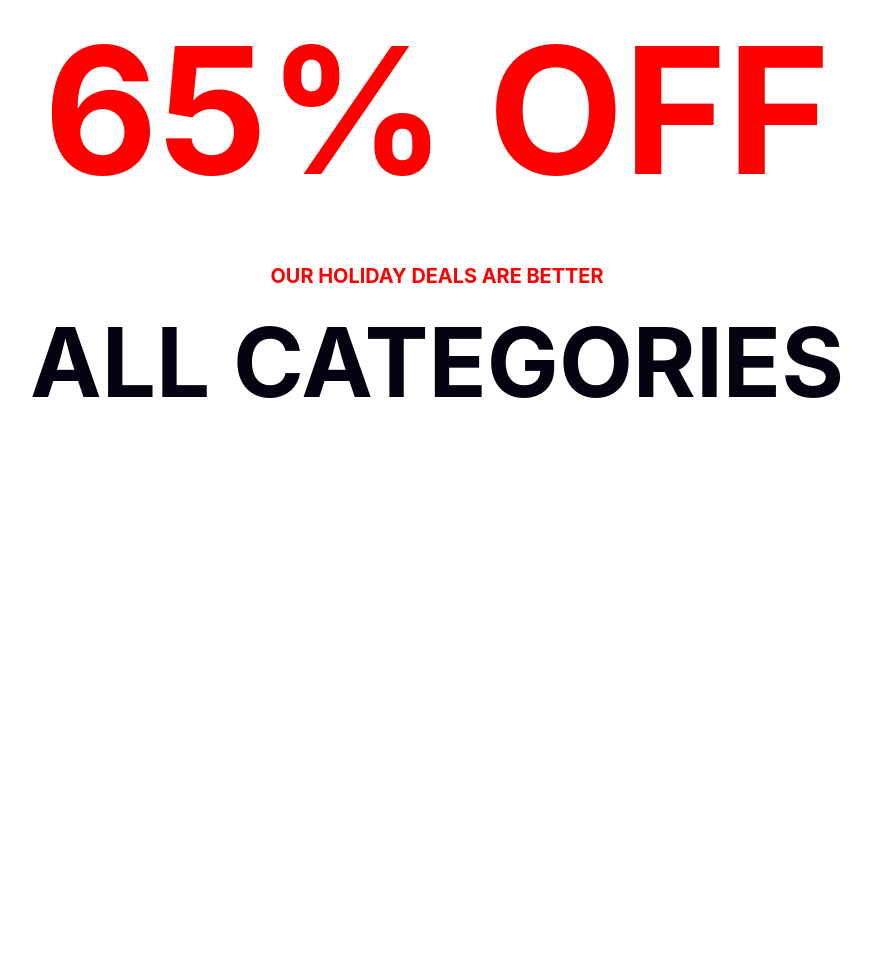
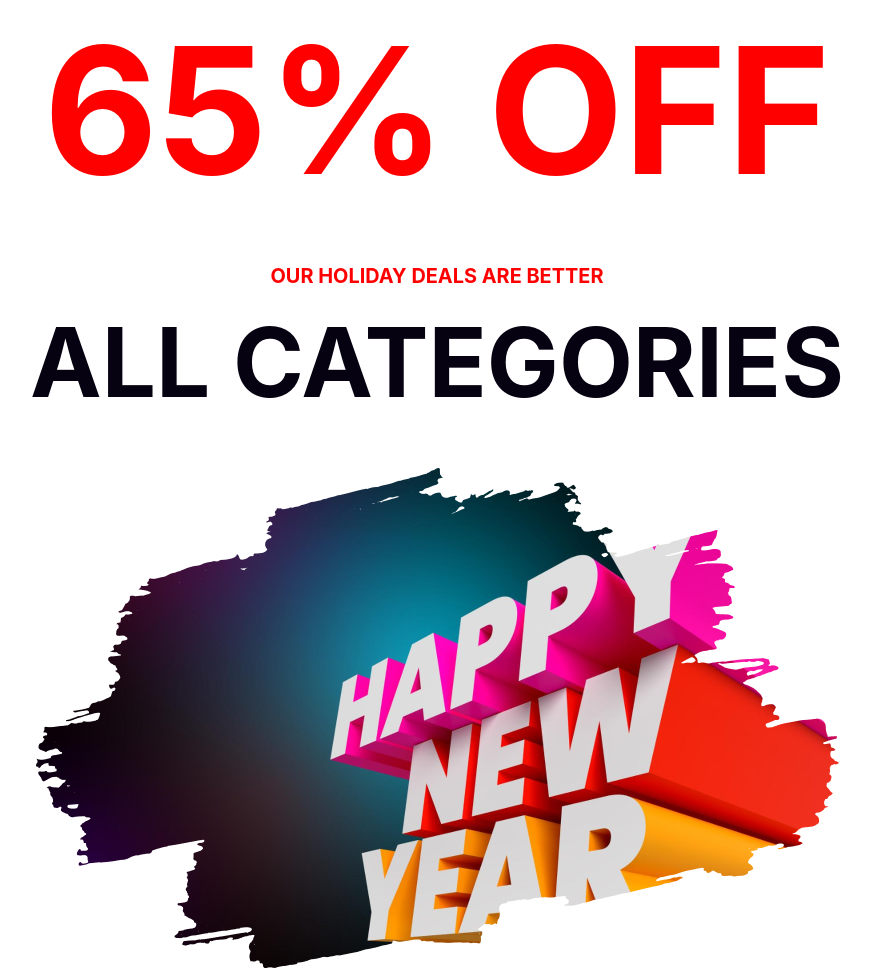
Before and after one commit to Mannasha/my-1st-project, a plain HTML site: page index.html in a window 1280 px wide. Shown: the part 1056-2028 px from the top of the page, without its empty margins (203-1074 px from the left). Before the commit the page ends 1476 px from the top, so only its background shows below. Drawn offline with Linux system fonts and the light colour scheme.

Commit message:
add the image

```diff
--- a/index.html
+++ b/index.html
@@ -29,13 +29,15 @@
             <div class="cetagori">
                 <h1>ALL CATEGORIES</h1>
             </div>
-
+        </div>
+    </header>
+    <main>
+        <div>
+            <div class="new-year-img" >
+                <img src="resources/New Year Photo.png" alt="">
+            </div>
 
         </div>
-
-
-    </header>
-    <main>
 
 
     </main>
--- a/style/style.css
+++ b/style/style.css
@@ -8,8 +8,8 @@
   padding: 140px;
   width: 1320px;
   height: 600px;
-  background-position: 100%;
-  background-repeat: no-repeat;
+
+  text-align: center;
 }
 .bg-text {
   text-align: center;
@@ -41,3 +41,8 @@
   font-weight: 700;
   margin-top: 16px;
 }
+
+.new-year-img{
+  text-align: center;
+  margin-top: 48px;
+}
```
